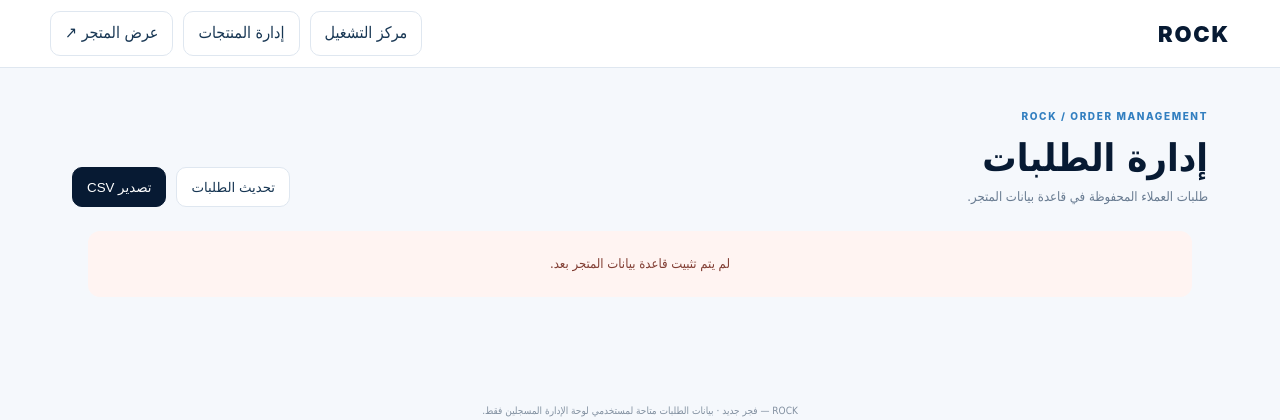
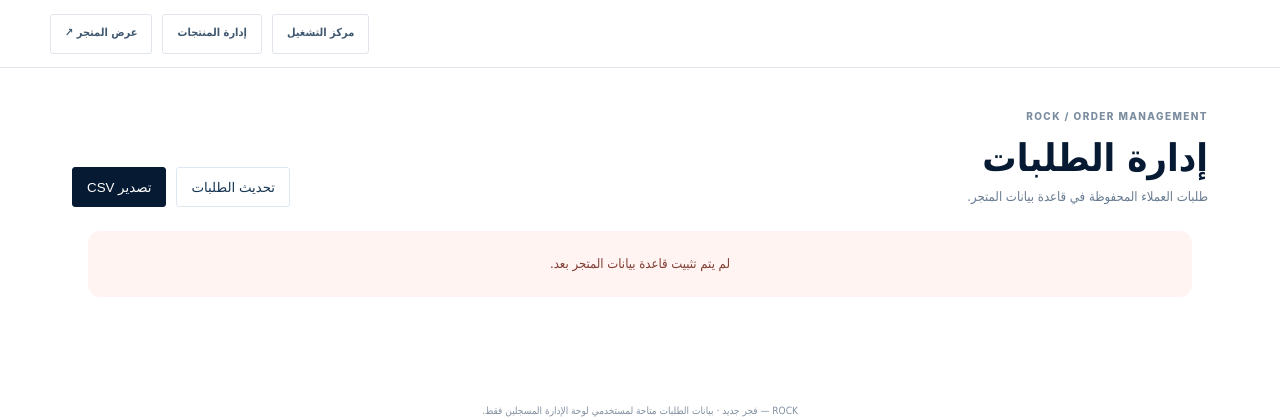
Before and after one commit to nashhal/ROCK, a PHP site: page /admin/orders.php in a window 1280 px wide. Shown: the top 420 px of the page. Run offline with PHP 8.4, Linux system fonts and the light colour scheme; the visitor is signed in with stand-in values (Sample User, id 1); data that the repository does not hold is empty.

Commit message:
Apply Editorial admin header and order queue styling

```diff
--- a/admin/orders.php
+++ b/admin/orders.php
@@ -62,11 +62,12 @@ try {
     @media(max-width:560px){.topbar{height:60px;padding:0 14px}.brand{font-size:18px}.top-actions{gap:6px}.link-btn,.btn{min-height:38px;padding:7px 10px;font-size:11px}main{padding:26px 13px 50px}.heading{display:block}.heading .top-actions{margin-top:14px}.stats{gap:8px}.stat{padding:12px}.stat strong{font-size:21px}.toolbar{padding:12px}.toolbar input,.toolbar select{min-width:100%;width:100%}.result-count{margin-inline-start:0}.orders{padding:10px}.order{grid-template-columns:1fr;gap:12px;padding:13px}.order-actions{grid-column:auto}.order-total{text-align:right}.status-row{max-width:none}}
     @media(prefers-reduced-motion:reduce){*{scroll-behavior:auto!important;transition:none!important}}
   </style>
+  <link rel="stylesheet" href="editorial-admin.css?v=20261110-editorial-admin-v1">
   <script src="orders-admin.js?v=20261110-orders-v1" defer></script>
 </head>
 <body>
   <header class="topbar">
-    <a class="brand" href="../" aria-label="ROCK">ROCK</a>
+    <a class="brand" href="../" aria-label="ROCK"><img src="../assets/brand/rock-logo.svg" alt="ROCK"></a>
     <div class="top-actions"><?php if (($_SESSION['rock_admin_role'] ?? 'admin') !== 'sales_rep'): ?><a class="link-btn" href="operations.php">مركز التشغيل</a><?php endif; ?><a class="link-btn" href="./">إدارة المنتجات</a><a class="link-btn" href="../" target="_blank" rel="noopener">عرض المتجر ↗</a></div>
   </header>
   <main>
```
